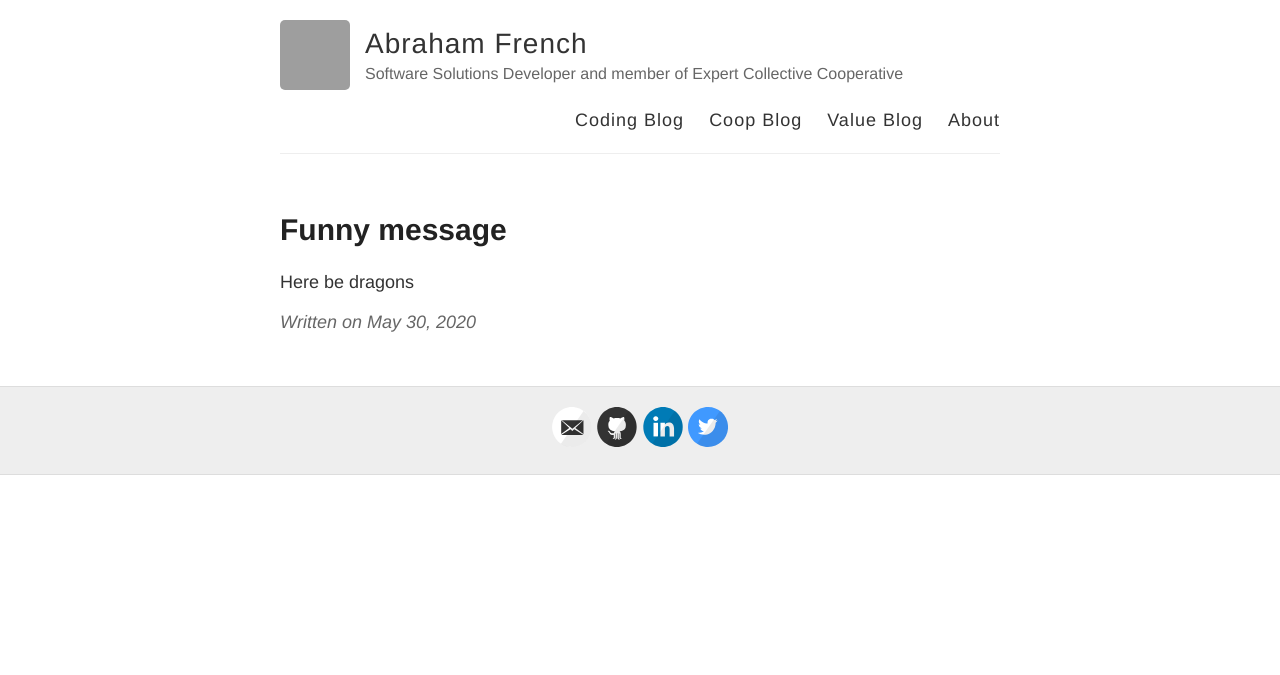
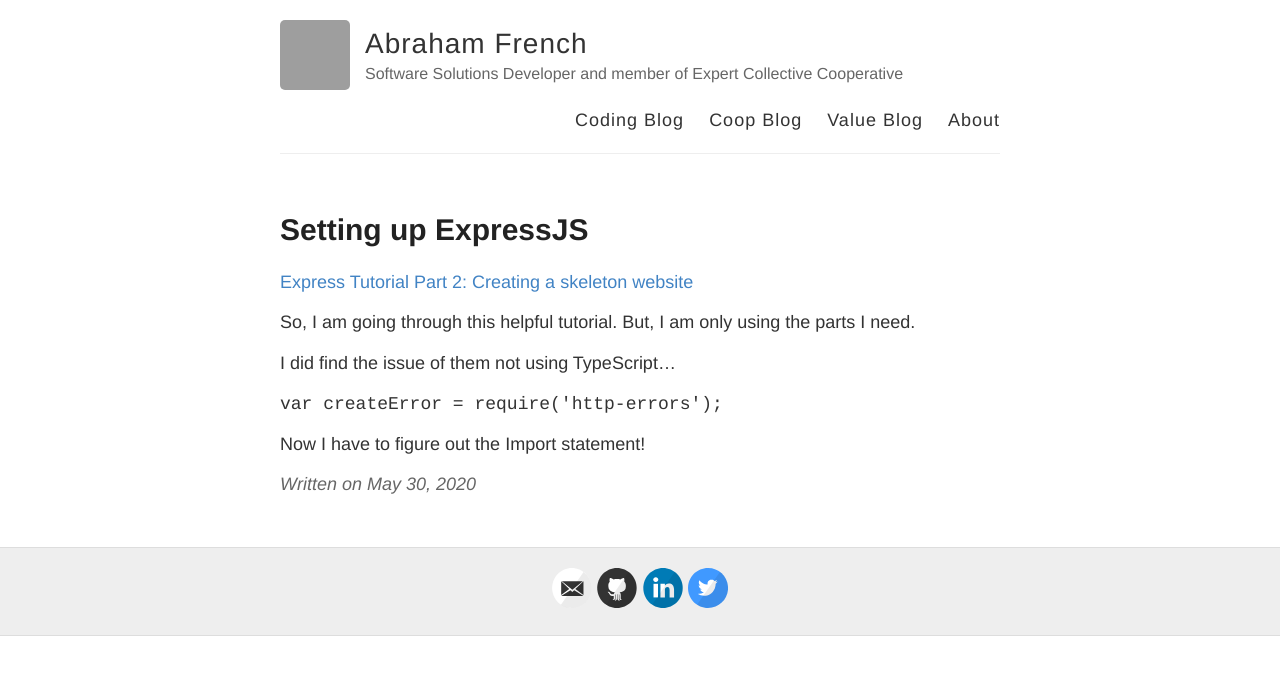
Before and after one commit to AbrahamFr/abrahamfr.github.io, a Jekyll site: the page built from _coding/2020-05-30-Multiple-Posts.md, in a window 1280 px wide. Shown: the top 675 px of the page. Built offline with Jekyll 4.4.1, drawn with Linux system fonts in a browser that asks for light colours; grey boxes are pictures that could not be loaded.

Commit message:
Update 2020-05-30-Multiple-Posts.md

```diff
--- a/_coding/2020-05-30-Multiple-Posts.md
+++ b/_coding/2020-05-30-Multiple-Posts.md
@@ -1,6 +1,14 @@
 ---
 layout: post
-title: Funny message
+title: Setting up ExpressJS
 ---
 
-Here be dragons
+[Express Tutorial Part 2: Creating a skeleton website](https://developer.mozilla.org/en-US/docs/Learn/Server-side/Express_Nodejs/skeleton_website)
+
+So, I am going through this helpful tutorial.  But, I am only using the parts I need.
+
+I did find the issue of them not using TypeScript...
+
+`var createError = require('http-errors');`
+
+Now I have to figure out the Import statement!
```
